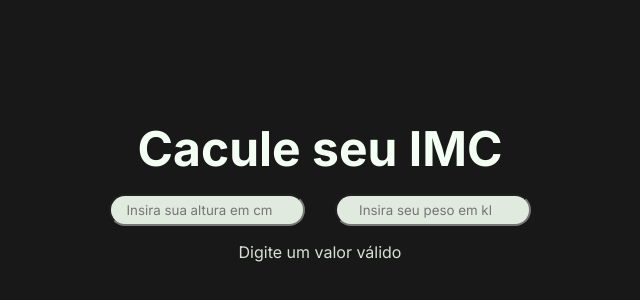
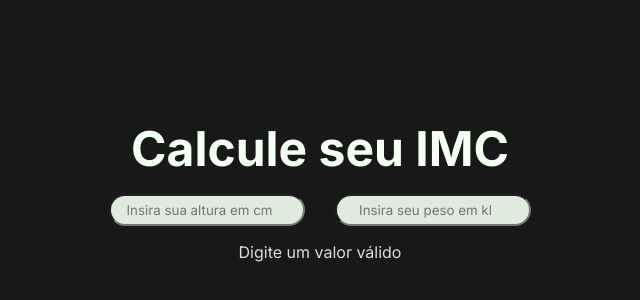
Before and after one commit to mario-netto/imc-react, a React (Vite) app: page / in a window 1280 px wide. Shown: the part 210-510 px from the top of the page, without its empty margins (320-960 px from the left). Built offline with nearby package versions, Linux system fonts and the light colour scheme.

Commit message:
corrigindo h1

```diff
--- a/src/App.jsx
+++ b/src/App.jsx
@@ -27,7 +27,7 @@ function App() {
 
     return (
         <body>
-            <h1>Cacule seu IMC</h1>
+            <h1>Calcule seu IMC</h1>
             <form>
                 <input type="number" placeholder="Insira sua altura em cm" onKeyUp={e => setAltura(e.target.value)}/>
                 <input type="number" placeholder="Insira seu peso em kl" onKeyUp={e => setPeso(e.target.value)}/>
```
